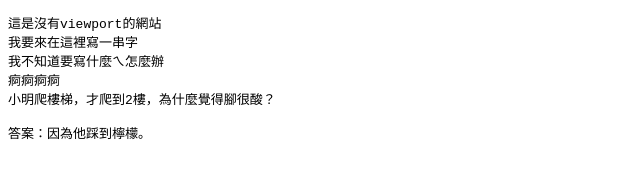
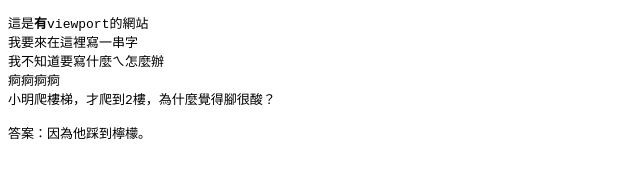
Before and after one commit to Charlie-Ma-1729/webweek6, a plain HTML site: page useviewport.html in a window 1280 px wide. Shown: the full height of the page, 0-640 px from the left. Drawn offline with Linux system fonts and the light colour scheme.

Commit message:
Update useviewport.html

```diff
--- a/useviewport.html
+++ b/useviewport.html
@@ -6,7 +6,7 @@
     <meta name="viewport" content="width=device-width, initial-scale=1.0">
 </head>
 <body>
-<pre>這是沒有viewport的網站
+<pre>這是<b>有</b>viewport的網站
 我要來在這裡寫一串字
 我不知道要寫什麼ㄟ怎麼辦
 痾痾痾痾
```
